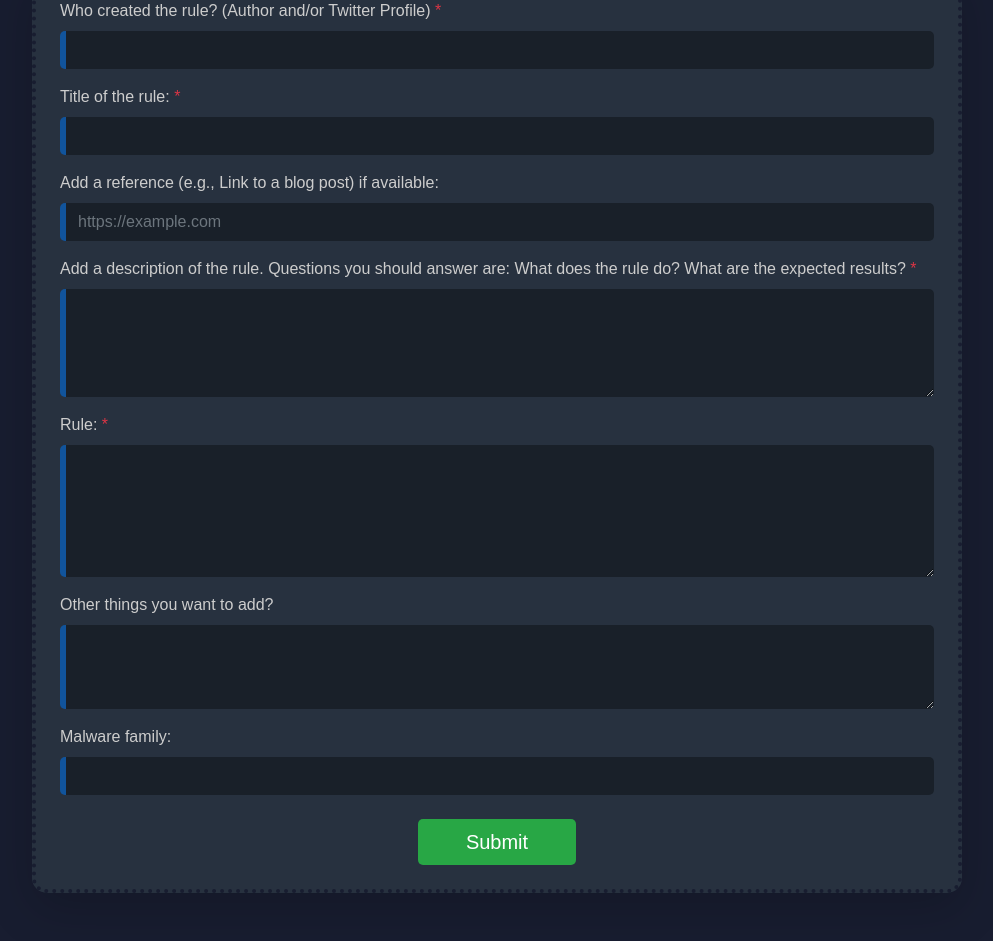
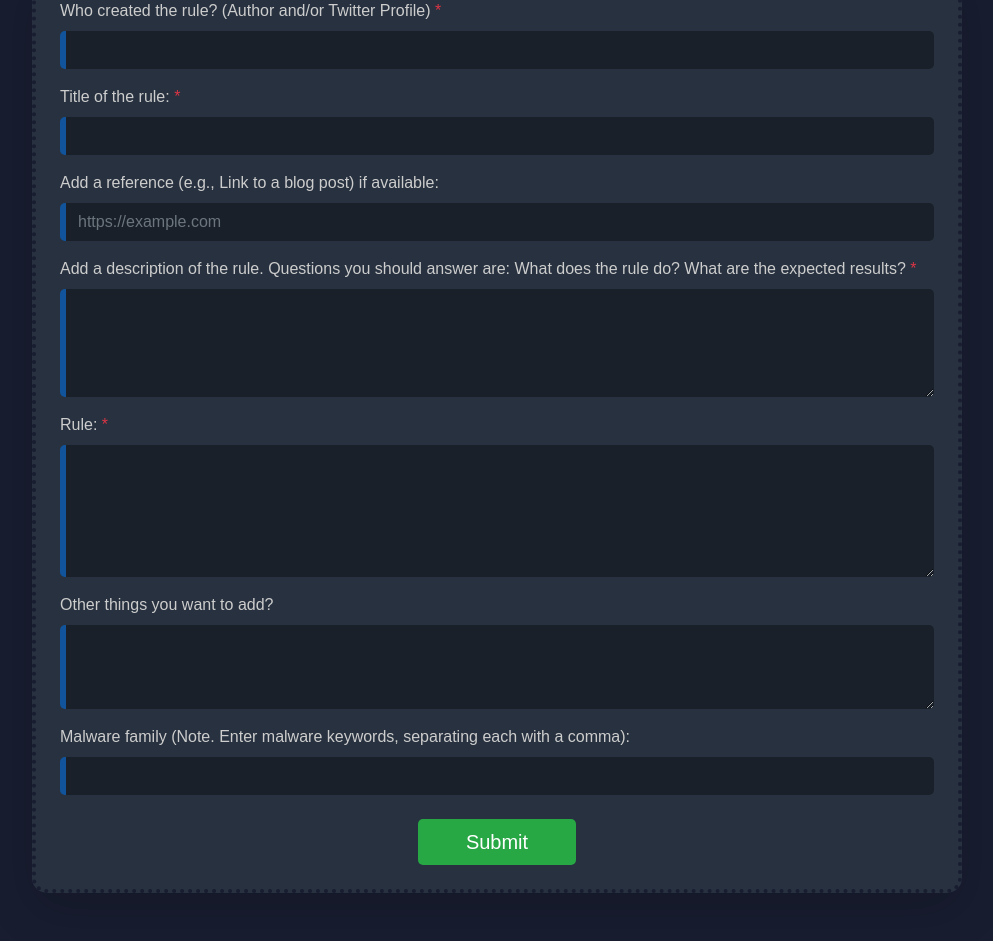
Before and after one commit to ALHAJJ22/Search-Engine-for-YARA-Rules, a Django app: page /form/ in a window 1280 px wide. Shown: the part 247-1188 px from the top of the page, without its empty margins (143-1136 px from the left). Run offline with Django 5.2, Linux system fonts and the light colour scheme; some libraries are stand-ins or nearby versions.

Commit message:
add note to malware family

```diff
--- a/templates/pages/form.html
+++ b/templates/pages/form.html
@@ -98,7 +98,7 @@
           </div>
 
           <div class="form-group">
-            <label for="id_tags">Malware family:</label>
+            <label for="id_tags">Malware family (Note. Enter malware keywords, separating each with a comma):</label>
             <input type="text" id="id_tags" name="tags" class="form-control" value="{{ form.tags.value|default:'' }}" />
           </div>
 
```
